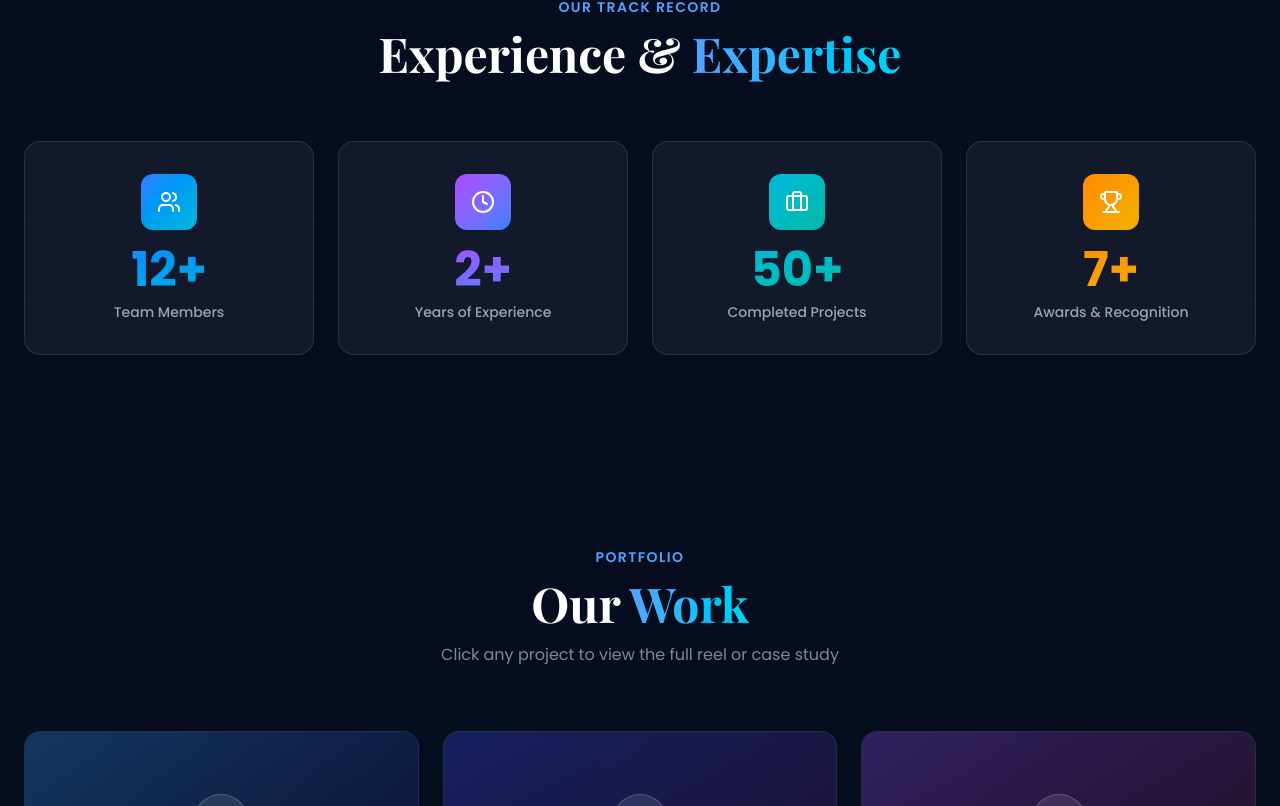
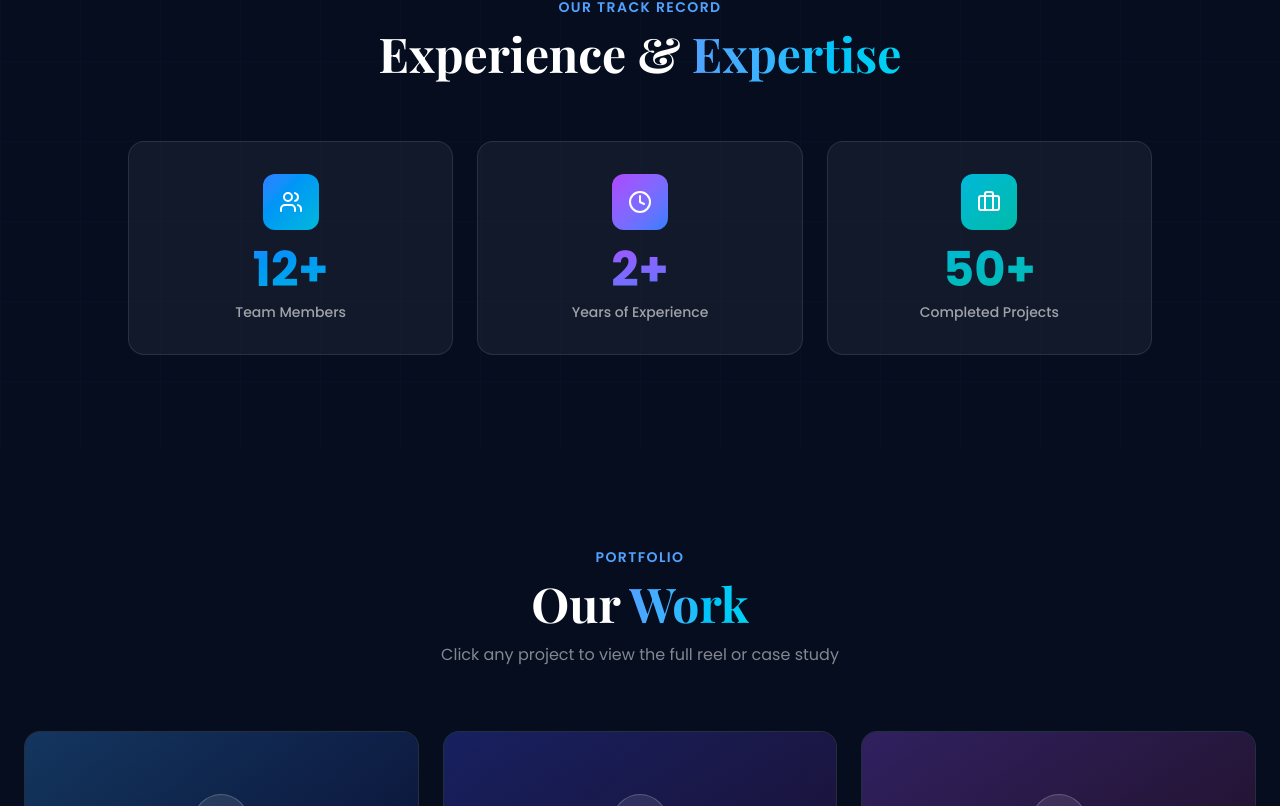
Before and after one commit to vbhole257/future360-landing, a Next.js app: page / in a window 1280 px wide. Shown: the part 1954-2760 px from the top of the page. Built offline with nearby package versions, Linux system fonts and the light colour scheme.

Commit message:
chore: update layout and fix next.js vulnerability

```diff
--- a/components/ExpertiseStats.tsx
+++ b/components/ExpertiseStats.tsx
@@ -2,13 +2,12 @@
 
 import { useEffect, useRef, useState } from 'react'
 import CountUp from 'react-countup'
-import { Users, Briefcase, Trophy, Clock } from 'lucide-react'
+import { Users, Briefcase, Clock } from 'lucide-react'
 
 const stats = [
   { icon: Users, label: 'Team Members', count: 12, suffix: '+', color: 'from-blue-500 to-cyan-500' },
   { icon: Clock, label: 'Years of Experience', count: 2, suffix: '+', color: 'from-purple-500 to-blue-500' },
   { icon: Briefcase, label: 'Completed Projects', count: 50, suffix: '+', color: 'from-cyan-500 to-teal-500' },
-  { icon: Trophy, label: 'Awards & Recognition', count: 7, suffix: '+', color: 'from-orange-400 to-yellow-500' },
 ]
 
 export default function ExpertiseStats() {
@@ -47,7 +46,7 @@ export default function ExpertiseStats() {
           </h2>
         </div>
 
-        <div className="grid grid-cols-2 md:grid-cols-4 gap-6">
+        <div className="grid grid-cols-1 md:grid-cols-3 gap-6 max-w-5xl mx-auto">
           {stats.map(({ icon: Icon, label, count, suffix, color }, i) => (
             <div
               key={i}
--- a/components/Services.tsx
+++ b/components/Services.tsx
@@ -60,12 +60,12 @@ export default function Services() {
           </p>
         </div>
 
-        <div className="grid grid-cols-1 sm:grid-cols-2 lg:grid-cols-3 gap-6">
+        <div className="flex flex-wrap justify-center gap-6">
           {services.map(({ icon: Icon, title, short, gradient, bg }, i) => (
             <Link
               key={i}
               href="/know-more"
-              className={`group relative bg-gradient-to-br ${bg} border border-white/10 rounded-2xl p-7 hover:border-white/20 transition-all duration-300 hover:-translate-y-1 hover:shadow-xl block`}
+              className={`group relative bg-gradient-to-br ${bg} border border-white/10 rounded-2xl p-7 hover:border-white/20 transition-all duration-300 hover:-translate-y-1 hover:shadow-xl block w-full sm:w-[calc(50%-12px)] lg:w-[calc(33.333%-16px)]`}
             >
               {/* Icon */}
               <div className={`inline-flex items-center justify-center w-12 h-12 rounded-xl bg-gradient-to-br ${gradient} bg-opacity-20 mb-5`}>
```
